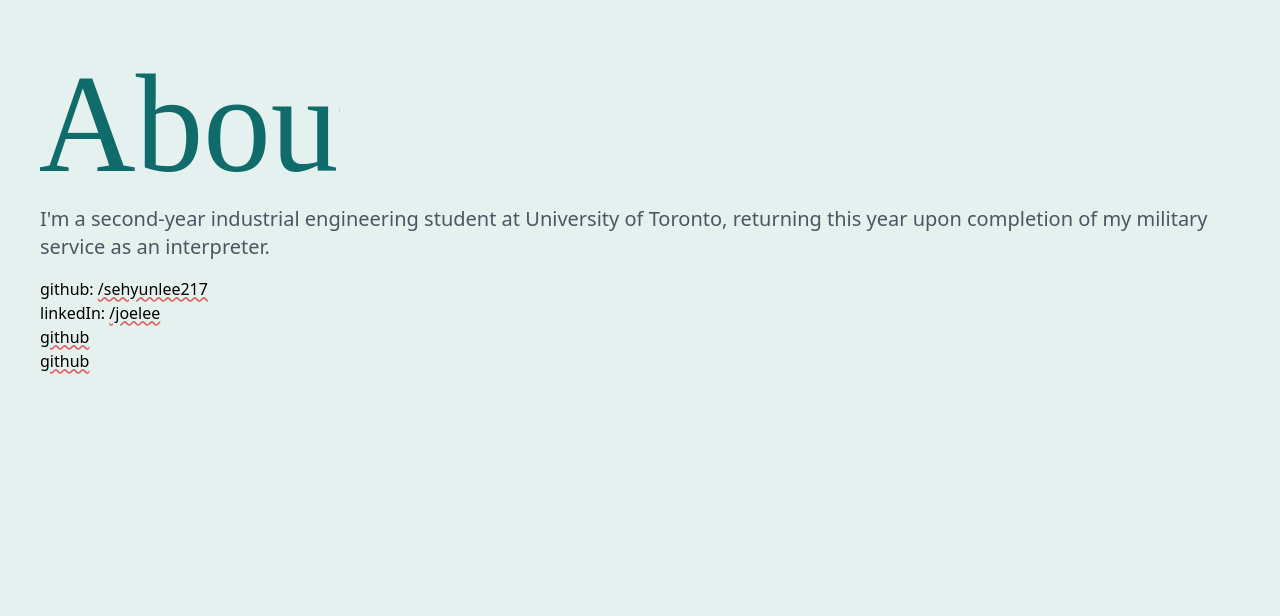
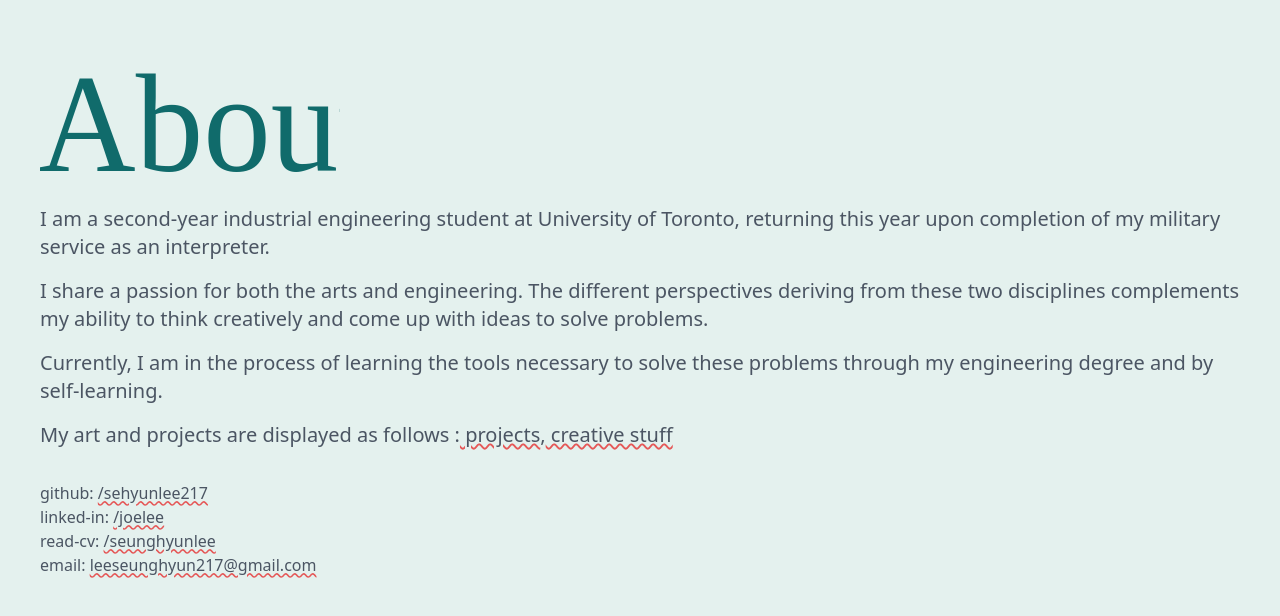
Before and after one commit to sehyunlee217/my_site, a React (Vite) app: page /About in a window 1280 px wide. Shown: the top 616 px of the page. Built offline with nearby package versions, Linux system fonts and the light colour scheme.

Commit message:
Updated abouts page

```diff
--- a/src/components/about.jsx
+++ b/src/components/about.jsx
@@ -1,30 +1,49 @@
 import about from "../assets/jl_about.svg";
+import { Link } from "react-router-dom";
 
 export default function About() {
+
+
+
     return (
         <>
-            <main className='px-10 py-10 font-sans font-light flex-col gap-4'>
+            <main className='px-10 py-10 font-sans font-light flex-col gap-4 text-gray-600'>
                 <header>
                     <img className='w-1/4 my-3' src={about} alt="About"></img>
                 </header>
                 <div className="h-4"></div>
-                <div className="font-light text-xl text-gray-600">
-                    I'm a second-year industrial engineering student at University of Toronto,
+                <div className="font-light text-xl ">
+                    I am a second-year industrial engineering student at University of Toronto,
                     returning this year upon completion of my military service as an interpreter.
                     <div className="h-4"></div>
+                    I share a passion for both the arts and engineering.
+                    The different perspectives deriving from these two disciplines
+                    complements my ability to think creatively and come up with ideas
+                    to solve problems.
+                    <div className="h-4"></div>
+                    Currently, I am in the process of learning the tools necessary
+                    to solve these problems through my engineering degree and by self-learning.
+                    <div className="h-4"></div>
+                    <span>My art and projects are displayed as follows :
+                        <Link to={`/Projects`}> projects</Link>,
+                        <Link to={`/Creative`}> creative stuff</Link>
+                    </span>
+                    <div>
+                    </div>
+                    <div className="h-8"></div>
                 </div>
                 <div className="flex-col">
                     <div>
                         github: <a href="https://github.com/sehyunlee217">/sehyunlee217</a>
                     </div>
                     <div>
-                        linkedIn: <a href="https://github.com/sehyunlee217">/joelee</a>
+                        linked-in: <a href="https://www.linkedin.com/in/joe-lee-0953a215a/">/joelee</a>
                     </div>
                     <div>
-                        <a href="https://github.com/sehyunlee217">github</a>
+                        read-cv: <a href="https://read.cv/sehyunlee217">/seunghyunlee</a>
                     </div>
                     <div>
-                        <a href="https://github.com/sehyunlee217">github</a>
+                        email: <a className="hover:cursor-pointer" onClick={(e) => { window.location.href = 'mailto:leeseunghyun217@gmail.com'; }}>leeseunghyun217@gmail.com</a>
                     </div>
 
                 </div>
--- a/src/components/navbar.jsx
+++ b/src/components/navbar.jsx
@@ -24,7 +24,7 @@ function Clock({ time, location }) {
     }
     else if (location === "Asia/Seoul") {
         return (
-            <span className="">Home belongs to <b>Seoul</b>, currently at {time.tz("Asia/Seoul").format("MMMM Do, h:mm:s A")}</span>
+            <span className="">Home belongs to <b>Seoul, Korea</b>, currently at {time.tz("Asia/Seoul").format("MMMM Do, h:mm:s A")}</span>
         );
     }
 }
@@ -34,7 +34,7 @@ export default function Navbar() {
 
     return (
         <nav className='text-gray-600 flex-col'>
-            <div>Industrial Engineering Student at University of Toronto</div>
+            <div>Studying engineering at University of Toronto</div>
             <div className="time-container flex-col">
                 <Clock time={time} location={"America/Toronto"} />
                 <span> </span>
```
